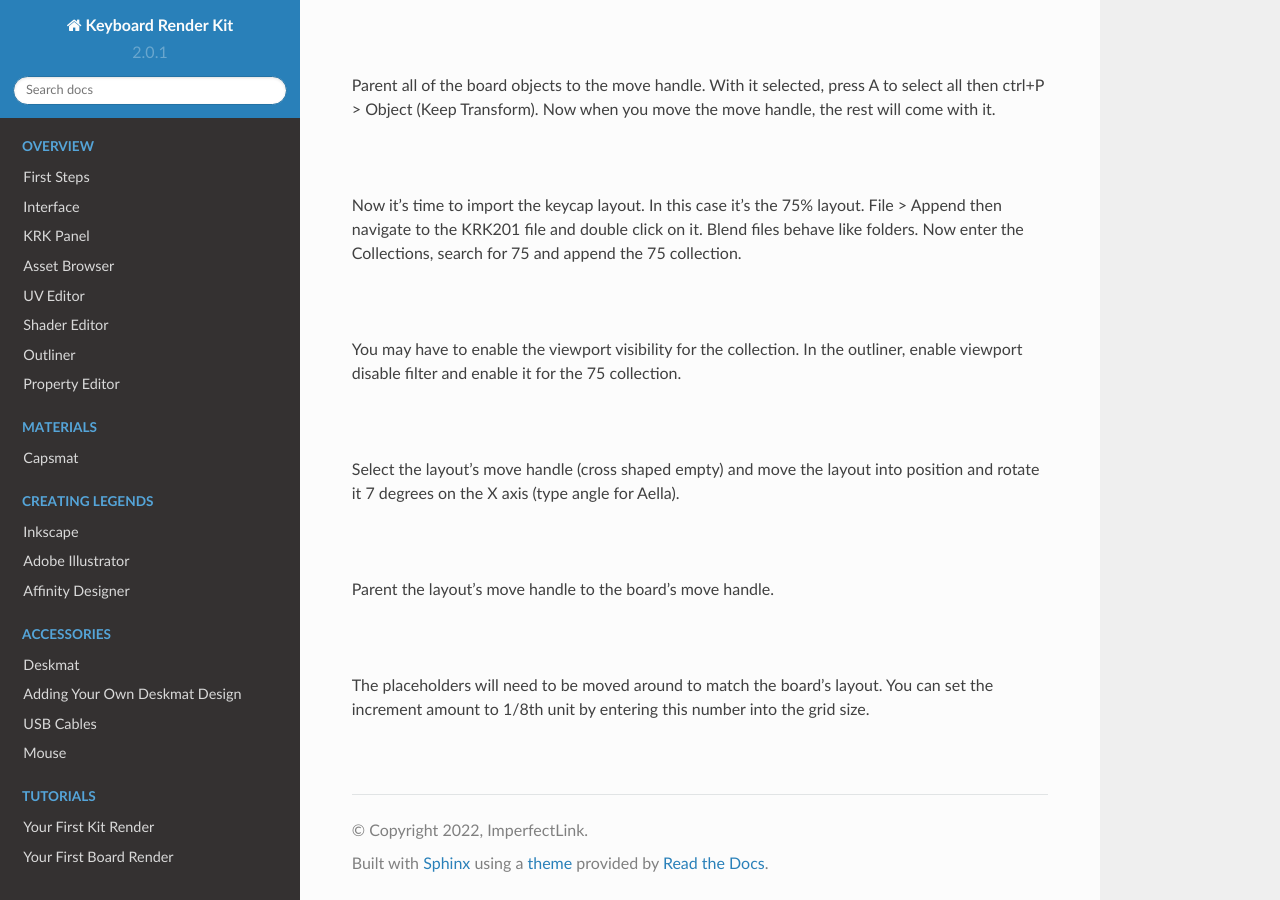
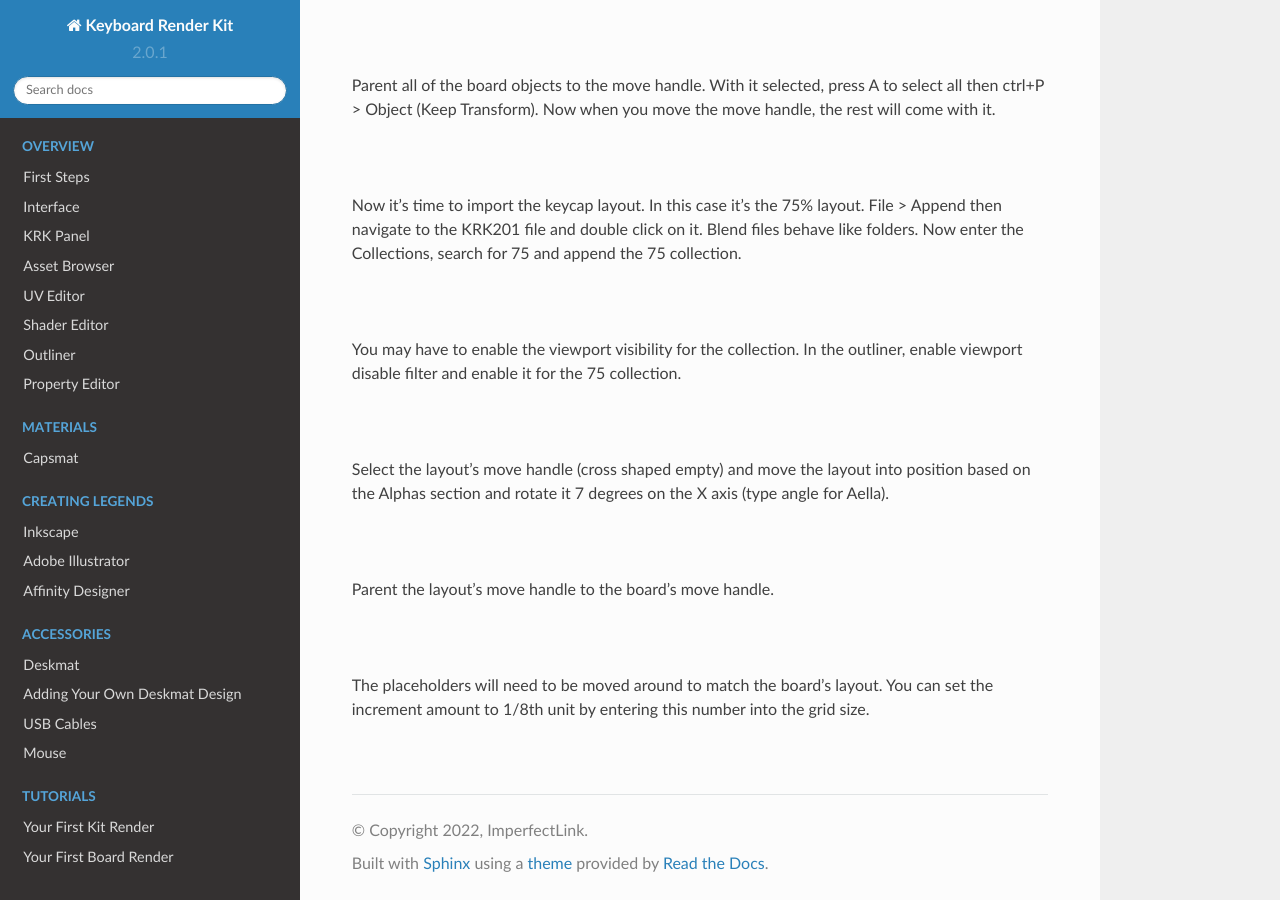
Before and after one commit to imperfectlink/KeyboardRenderKit, a Sphinx documentation site: the page built from docs/source/board_custom.rst, in a window 1280 px wide and 900 px high, scrolled down 1334 px. Built offline with Sphinx 7.4.7 and the Read the Docs theme 2.0.0, drawn with Linux system fonts in a browser that asks for light colours.

Commit message:
Update board_custom.rst

```diff
--- a/docs/source/board_custom.rst
+++ b/docs/source/board_custom.rst
@@ -57,7 +57,7 @@ You may have to enable the viewport visibility for the collection. In the outlin
 
 |
 
-Select the layout's move handle (cross shaped empty) and move the layout into position and rotate it 7 degrees on the X axis (type angle for Aella).
+Select the layout's move handle (cross shaped empty) and move the layout into position based on the Alphas section and rotate it 7 degrees on the X axis (type angle for Aella).
 
 |
 
```
